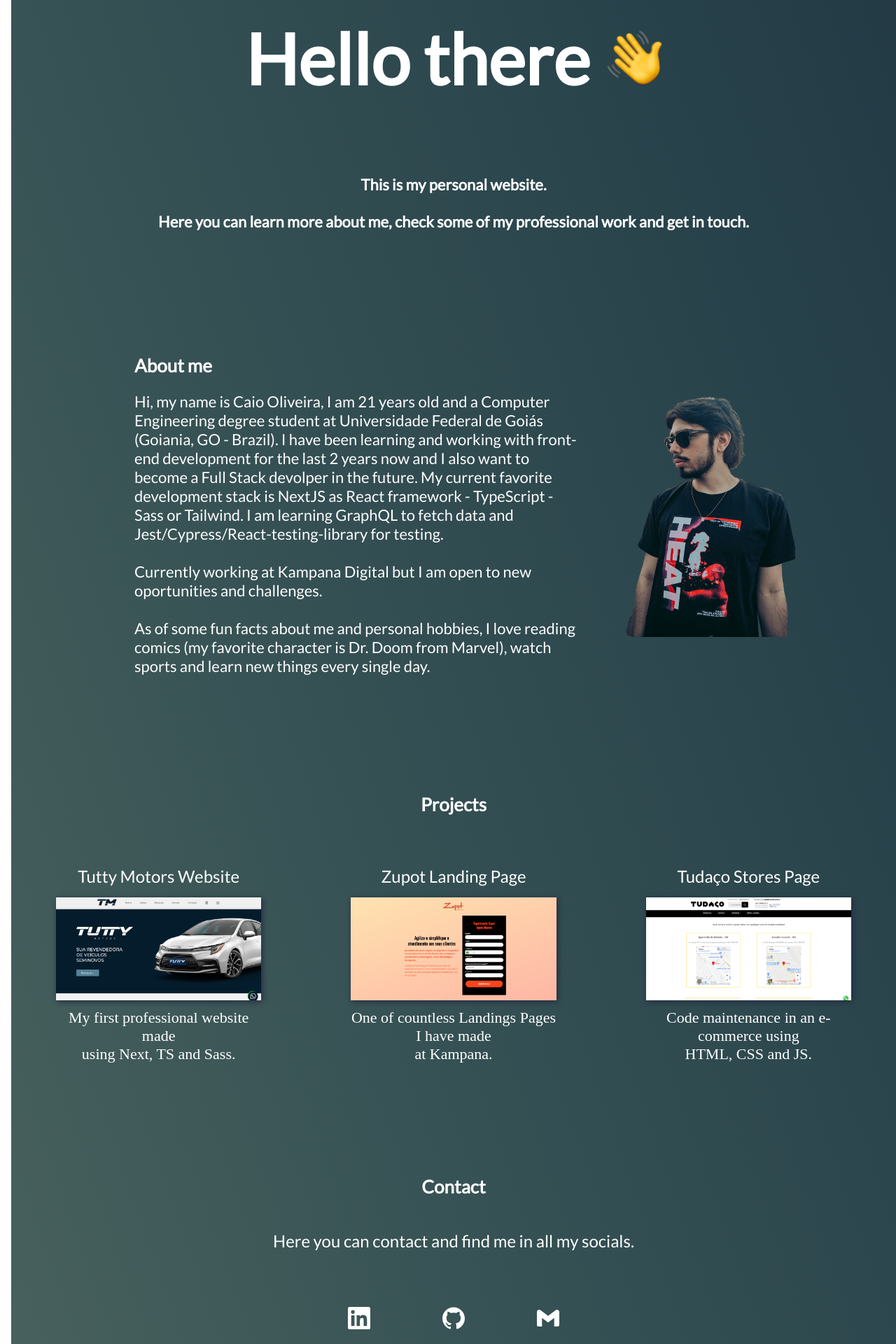
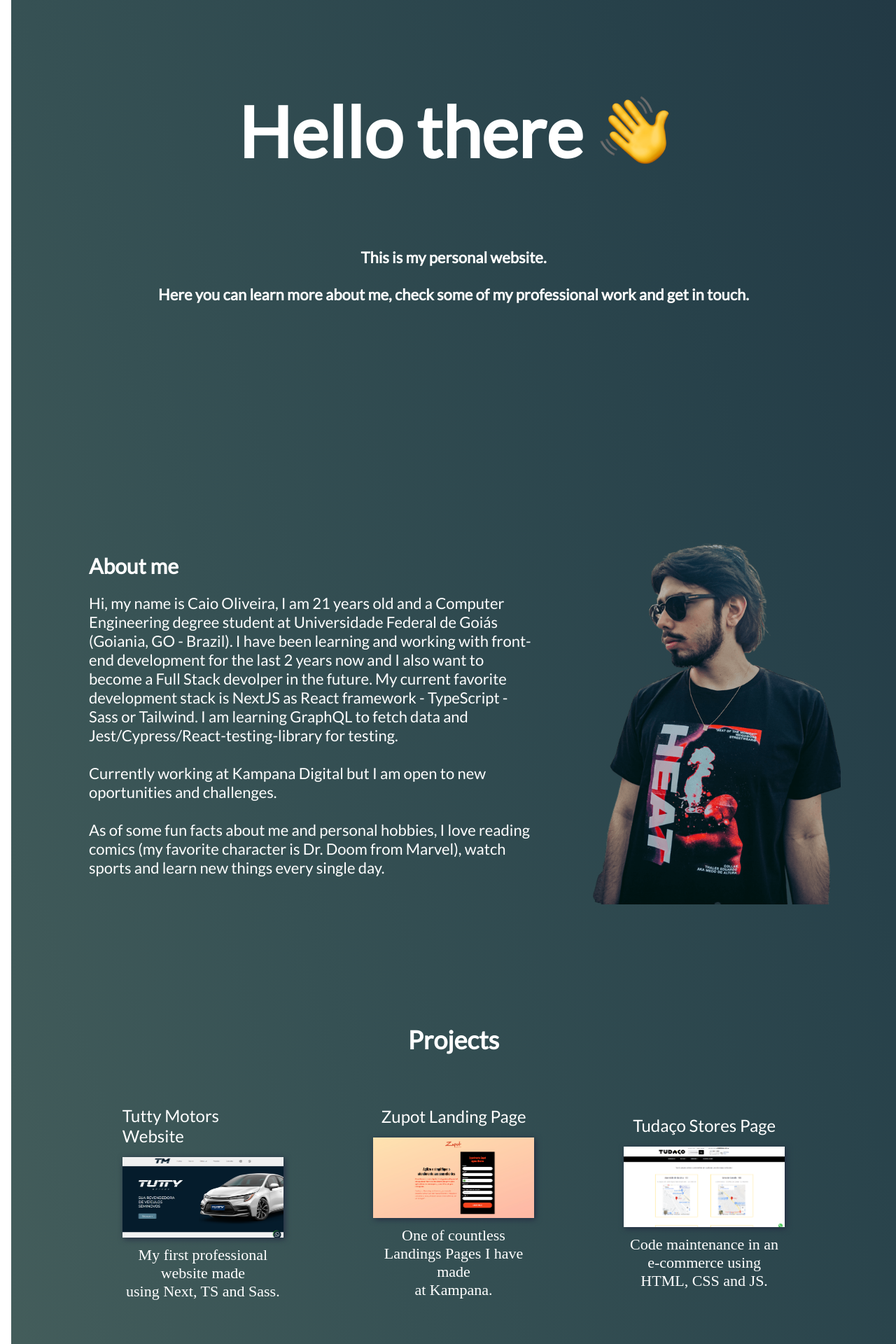
Before and after one commit to caioOlivera/portfolio, a Next.js app: page / in a window 1280 px wide. Shown: the part 1480-3400 px from the top of the page at 70% size. Built offline with nearby package versions, Linux system fonts and the light colour scheme.

Commit message:
More adjustments

```diff
--- a/src/components/navbar.tsx
+++ b/src/components/navbar.tsx
@@ -3,20 +3,20 @@ import Link from "next/link";
 
 const Navbar = ({ toggle }: any) => {
   return (
-    <div className="flex items-center justify-center w-8/10 h-5 text-white font-sans mt-10 ">
-      <div className="w-full flex items-center justify-evenly px-44 md:flex hidden mt-50">
+    <div className="flex items-center justify-center w-8/10 h-5 text-white font-sans mt-14 ">
+      <div className="w-full text-2xl flex items-center justify-evenly px-44 md:flex hidden mt-50">
         <Link href="#about-me">
-          <a className="font-mono ease-in hover:transition-all hover:opacity-75 hover:text-lg">
+          <a className="font-mono ease-in hover:transition-all hover:opacity-75 hover:text-3xl">
             About me
           </a>
         </Link>
         <Link href="#projects">
-          <a className="font-mono hover:transition-all hover:opacity-75 hover:text-lg hover:ease-in">
+          <a className="font-mono hover:transition-all hover:opacity-75 hover:text-3xl hover:ease-in">
             Projects
           </a>
         </Link>
         <Link href="#contact">
-          <a className="font-mono hover:transition-all hover:opacity-75 hover:text-lg hover:ease-in">
+          <a className="font-mono hover:transition-all hover:opacity-75 hover:text-3xl hover:ease-in">
             Contact
           </a>
         </Link>
--- a/src/pages/index.tsx
+++ b/src/pages/index.tsx
@@ -64,8 +64,8 @@ const Home: NextPage = () => {
                   <span>Hello there</span>
                 </h1>
                 <Image
-                  height="79%"
-                  width="79%"
+                  height="99%"
+                  width="99%"
                   src={emoji}
                   alt="hand waiving emoji"
                 />
@@ -99,12 +99,14 @@ const Home: NextPage = () => {
                   Marvel), watch sports and learn new things every single day.
                 </p>
               </div>
-              <Image
-                width="280"
-                height="400"
-                src={PictureOfMe}
-                alt="Picture of me"
-              />
+              <div className={styles.imgCC}>
+                <Image
+                  width="410"
+                  height="600"
+                  src={PictureOfMe}
+                  alt="Picture of me"
+                />
+              </div>
             </div>
             <div id="projects" className={styles.section3}>
               <h3>Projects</h3>
@@ -174,21 +176,21 @@ const Home: NextPage = () => {
                   >
                     <SiLinkedin
                       className={styles.icon}
-                      size="2rem"
+                      size="3rem"
                       color="#ffffff"
                     />
                   </Link>
                   <Link href="https://github.com/caioOlivera" passHref>
                     <SiGithub
                       className={styles.icon}
-                      size="2rem"
+                      size="3rem"
                       color="#ffffff"
                     />
                   </Link>
                   <Link href="mailto:caio.goncalves.pro@gmail.com" passHref>
                     <SiGmail
                       className={styles.icon}
-                      size="2rem"
+                      size="3rem"
                       color="#ffffff"
                     />
                   </Link>
@@ -200,21 +202,21 @@ const Home: NextPage = () => {
                   >
                     <SiInstagram
                       className={styles.icon}
-                      size="2rem"
+                      size="3rem"
                       color="#ffffff"
                     />
                   </Link>
                   <Link href="https://vsco.co/caio-lunar/gallery" passHref>
                     <SiVsco
                       className={styles.icon}
-                      size="2rem"
+                      size="3rem"
                       color="#ffffff"
                     />
                   </Link>
                   <Link href="https://dribbble.com/caiolunar" passHref>
                     <SiDribbble
                       className={styles.icon}
-                      size="2rem"
+                      size="3rem"
                       color="#ffffff"
                     />
                   </Link>
--- a/src/styles/Home.module.scss
+++ b/src/styles/Home.module.scss
@@ -24,7 +24,7 @@
 .section1 {
   width: 70%;
   height: 20rem;
-  margin-top: 7rem;
+  margin-top: 13.5rem;
   padding: 3rem;
   display: flex;
   flex-direction: column;
@@ -63,10 +63,10 @@
   display: flex;
   justify-content: center;
   align-items: center;
-  margin-top: 2.5rem;
+  margin-top: 13.5rem;
   scroll-behavior: smooth;
   h3 {
-    font-size: 26px;
+    font-size: 30px;
     font-family: "Lato", sans-serif;
     font-weight: bold;
     margin-bottom: 1rem;
@@ -87,14 +87,14 @@
 }
 
 .section3 {
-  margin-top: 5.5rem;
+  margin-top: 7.5rem;
   display: flex;
   flex-direction: column;
   align-items: center;
   justify-content: center;
   scroll-behavior: horizontal;
   h3 {
-    font-size: 26px;
+    font-size: 36px;
     font-family: "Lato", sans-serif;
     font-weight: bold;
     margin-bottom: 1rem;
@@ -104,6 +104,7 @@
     display: flex;
     flex-direction: row;
     align-items: center;
+    width: 85%;
     .Grid {
       display: flex;
       align-items: center;
@@ -139,7 +140,7 @@
 }
 
 .section4 {
-  margin-top: 5.5rem;
+  margin-top: 10rem;
   display: flex;
   flex-direction: column;
   align-items: center;
@@ -147,17 +148,17 @@
   width: 80%;
   scroll-behavior: smooth;
   h3 {
-    font-size: 26px;
+    font-size: 30px;
     font-family: "Lato", sans-serif;
     font-weight: bold;
     margin-bottom: 1rem;
     color: #ffffff;
   }
   h4 {
-    font-size: 24px;
+    font-size: 23px;
     font-family: "Lato", sans-serif;
     font-weight: 400;
-    margin-bottom: 1rem;
+    margin-bottom: 5rem;
     color: #ffffff;
   }
 
@@ -175,7 +176,7 @@
 
 .footer {
   display: flex;
-  margin-top: 5.5rem;
+  margin-top: 10.5rem;
   align-items: center;
   justify-content: center;
   justify-items: center;
@@ -191,38 +192,93 @@
 
 @media (max-width: 768px) {
   .section1 {
+    margin-top: 10rem;
     width: 95%;
     .firstContent {
       text-align: center;
       flex-direction: column;
       h1 {
         margin-right: 0rem;
+        font-size: 70px;
+      }
+    }
+
+    h2 {
+      font-size: 16px;
+    }
+  }
+  .section2 {
+    flex-direction: column;
+    margin-top: 9.5rem;
+    .textContent {
+      width: 100%;
+      display: flex;
+      flex-direction: column;
+      align-items: center;
+      h3 {
+        font-size: 24px;
+      }
+      p {
+        font-size: 16px;
+      }
+    }
+    .imgCC {
+      width: 70%;
+    }
+  }
+  .section3 {
+    h3 {
+      font-size: 24px;
+    }
+    .content3 {
+      flex-direction: column;
+      .Grid {
+        width: 90%;
+        h4 {
+          font-size: 20px;
+        }
+        p {
+          font-size: 13px;
+        }
+      }
+    }
+  }
+
+  .section4 {
+    margin-top: 7rem;
+    h3 {
+      font-size: 24px;
+    }
+    h4 {
+      text-align: center;
+      font-size: 22px;
+    }
+
+    .iconsContainer {
+      width: 80%;
+    }
+  }
+}
+
+@media (min-width: 769px) and (max-width: 820px) {
+  .section1 {
+    .firstContent {
+      flex-direction: column;
+      align-items: center;
+      justify-content: center;
+      justify-items: center;
+      h1 {
+        text-align: center;
       }
     }
   }
   .section2 {
     flex-direction: column;
+    h3 {
+      font-size: 24px;
+    }
     .textContent {
-      width: 100%;
-      display: flex;
-      flex-direction: column;
-      align-items: center;
-    }
-  }
-  .section3 {
-    .content3 {
-      flex-direction: column;
-      .Grid {
-        width: 90%;
-      }
-    }
-  }
-}
-
-@media (min-width: 769px) and (max-width: 820px) {
-  .section2 {
-    .textContent {
-      width: 54%;
+      width: 84%;
     }
   }
 
@@ -230,7 +286,7 @@
     .content3 {
       flex-direction: column;
       .Grid {
-        width: 60%;
+        width: 80%;
       }
     }
   }
```
